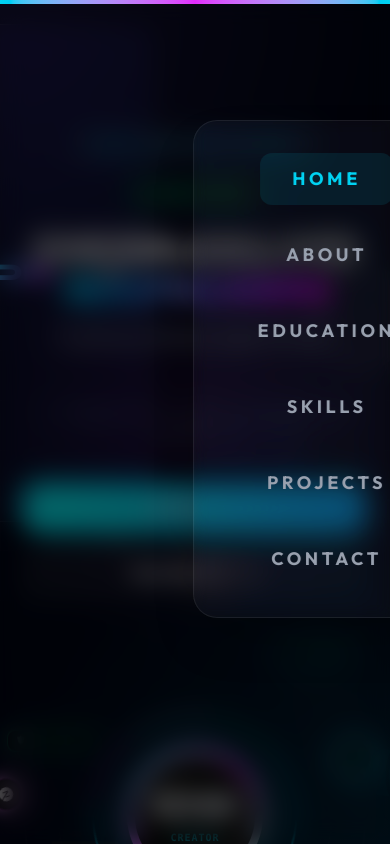
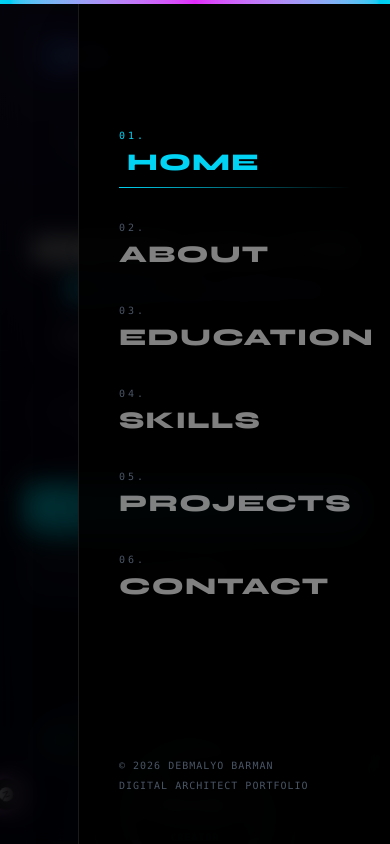
Before and after one commit to debmalyo-hub07/Portfolio, a Next.js app: page / in a window 390 px wide. Both pictures are taken after a click on the button 321 px from the left and 57 px from the top of the page. Shown: the top 844 px of the page. Built offline with nearby package versions, Linux system fonts and the light colour scheme.

Commit message:
Fix: Synchronized final mobile UI refinements; eliminated persistent left edge artifacts and ghost blurred panels.

```diff
--- a/app/globals.css
+++ b/app/globals.css
@@ -48,8 +48,9 @@ h1, h2, h3, .heading-font {
     linear-gradient(var(--panel-border) 1px, transparent 1px),
     linear-gradient(90deg, var(--panel-border) 1px, transparent 1px);
   background-size: 50px 50px;
-  mask-image: radial-gradient(circle at center, black, transparent 80%);
-  opacity: 0.4;
+  /* Fade out edges to prevent 1px lines at viewport borders */
+  mask-image: radial-gradient(circle at center, black 30%, transparent 95%);
+  opacity: 0.3;
 }
 
 /* Custom Utilities */
--- a/components/layout/Navbar.tsx
+++ b/components/layout/Navbar.tsx
@@ -85,10 +85,10 @@ export default function Navbar() {
     const target = document.getElementById(id);
     if (!target) return;
 
-    // Force an immediate unlock and close
+    // Immediately close menu
     closeMenu();
 
-    // Small delay to allow the state update and body unlock to propagate
+    // Small delay to allow sidebar to start closing
     setTimeout(() => {
       if (lenis) {
         lenis.scrollTo(`#${id}`, {
@@ -96,11 +96,10 @@ export default function Navbar() {
           easing: (t) => Math.min(1, 1.001 - Math.pow(2, -10 * t))
         });
       } else {
-        // Native fallback - extremely resilient
         target.scrollIntoView({ behavior: "smooth", block: "start" });
       }
       setActive(id);
-    }, 150);
+    }, 300);
   };
 
   return (
@@ -110,12 +109,14 @@ export default function Navbar() {
         style={{ scaleX }}
       />
 
-      <nav className="fixed top-0 w-full z-50 flex justify-center px-6 py-6 md:px-6">
+      <nav className="fixed top-0 w-full z-50 flex justify-center p-6 pointer-events-none">
         <motion.div
           initial={{ y: -20, opacity: 0 }}
           animate={{ y: 0, opacity: 1 }}
-          className={`panel relative px-6 py-3 flex items-center justify-between md:justify-center gap-8 md:gap-12 w-full max-w-4xl z-50 ${mounted ? "transition-all duration-500" : "transition-none"} ${
-            scrolled
+          className={`panel relative px-6 py-3 flex items-center justify-between md:justify-center gap-8 md:gap-12 w-full max-w-4xl z-50 pointer-events-auto ${mounted ? "transition-all duration-500" : "transition-none"} ${
+            isOpen
+              ? "bg-transparent border-transparent backdrop-blur-none shadow-none"
+              : scrolled
                 ? "bg-black/40 shadow-2xl border-white/20 backdrop-blur-xl"
                 : "bg-transparent border-transparent"
           }`}
@@ -145,9 +146,6 @@ export default function Navbar() {
                   mounted && active === item ? "bg-cyan-500/15 rounded-full border border-cyan-400/30 shadow-[0_0_20px_rgba(34,211,238,0.3)]" : ""
                 }`}
               >
-                <motion.div
-                  className="absolute inset-0 bg-white/5 rounded-full opacity-0 group-hover:opacity-100 transition-opacity duration-300 -z-10"
-                />
                 <motion.span
                   className={`relative z-10 text-xs font-bold tracking-[0.2em] uppercase transition-colors duration-300 ${
                     mounted && active === item ? "text-cyan-400" : "text-gray-400 group-hover:text-white"
@@ -162,68 +160,85 @@ export default function Navbar() {
           <motion.button
             whileHover={{ scale: 1.1 }}
             whileTap={{ scale: 0.9 }}
-            className="md:hidden text-white p-2 relative z-[60]"
+            className="md:hidden text-white p-2 relative z-[70] pointer-events-auto"
             onClick={() => setIsOpen(!isOpen)}
             aria-label="Toggle Menu"
           >
-            <AnimatePresence mode="wait">
-              {isOpen ? (
+            <div className="relative w-6 h-6">
               <motion.div
-                  key="close"
-                  initial={{ rotate: -90, opacity: 0 }}
-                  animate={{ rotate: 0, opacity: 1 }}
-                  exit={{ rotate: 90, opacity: 0 }}
-                  transition={{ duration: 0.2 }}
-                >
-                  <FiX size={24} />
-                </motion.div>
-              ) : (
+                animate={isOpen ? { rotate: 45, y: 8 } : { rotate: 0, y: 0 }}
+                className="absolute top-0 left-0 w-6 h-0.5 bg-white origin-center"
+              />
               <motion.div
-                  key="menu"
-                  initial={{ rotate: 90, opacity: 0 }}
-                  animate={{ rotate: 0, opacity: 1 }}
-                  exit={{ rotate: -90, opacity: 0 }}
-                  transition={{ duration: 0.2 }}
-                >
-                  <FiMenu size={24} />
-                </motion.div>
-              )}
-            </AnimatePresence>
+                animate={isOpen ? { opacity: 0, x: 20 } : { opacity: 1, x: 0 }}
+                className="absolute top-[10px] left-0 w-6 h-0.5 bg-white"
+              />
+              <motion.div
+                animate={isOpen ? { rotate: -45, y: -8 } : { rotate: 0, y: 0 }}
+                className="absolute bottom-0 left-0 w-6 h-0.5 bg-white origin-center"
+              />
+            </div>
           </motion.button>
         </motion.div>
 
         <AnimatePresence>
           {isOpen && (
             <>
+              {/* Backing Overlay */}
               <motion.div
                 initial={{ opacity: 0 }}
                 animate={{ opacity: 1 }}
                 exit={{ opacity: 0 }}
-                className="fixed inset-0 bg-black/60 backdrop-blur-md z-[55] md:hidden"
+                className="fixed inset-0 bg-black/80 backdrop-blur-md z-[60] md:hidden pointer-events-auto"
                 onClick={closeMenu}
               />
+
+              {/* Sidebar */}
               <motion.div
-                initial={{ opacity: 0, y: -20, scale: 0.95 }}
-                animate={{ opacity: 1, y: 0, scale: 1 }}
-                exit={{ opacity: 0, y: -20, scale: 0.95 }}
-                className="fixed top-24 left-1/2 -translate-x-1/2 panel p-8 flex flex-col items-center gap-6 md:hidden backdrop-blur-2xl bg-black/80 border-white/20 shadow-2xl z-[58] w-[85%] max-w-xs"
+                initial={{ x: "100%" }}
+                animate={{ x: 0 }}
+                exit={{ x: "100%" }}
+                transition={{ type: "spring", damping: 25, stiffness: 200 }}
+                className="fixed top-0 right-0 bottom-0 w-[80%] max-w-sm bg-black/90 border-l border-white/10 shadow-2xl z-[65] md:hidden flex flex-col pt-32 px-10 gap-8 pointer-events-auto overflow-y-auto"
               >
+                <div className="flex flex-col gap-8">
                   {links.map((item, i) => (
                     <motion.button
                       key={item}
                       onClick={() => scrollToSection(item)}
-                    initial={{ opacity: 0, y: 15 }}
-                    animate={{ opacity: 1, y: 0 }}
-                    transition={{ delay: i * 0.1, duration: 0.5, ease: [0.22, 1, 0.36, 1] }}
-                    whileHover={{ scale: 1.1, color: "#00f0ff" }}
+                      initial={{ opacity: 0, x: 20 }}
+                      animate={{ opacity: 1, x: 0 }}
+                      transition={{ delay: 0.1 + i * 0.1 }}
                       whileTap={{ scale: 0.95 }}
-                    className={`text-lg font-bold tracking-[0.2em] uppercase cursor-pointer transition-all duration-300 px-8 py-3 text-center ${
-                      active === item ? "text-cyan-400 bg-cyan-400/10 rounded-xl" : "text-gray-400 hover:text-white"
-                    }`}
+                      className="group flex flex-col items-start gap-1"
                     >
+                      <span className={`text-[10px] font-mono tracking-[0.3em] uppercase ${active === item ? "text-cyan-400" : "text-gray-600"}`}>
+                        0{i + 1}.
+                      </span>
+                      <span className={`text-2xl font-black heading-font tracking-wider uppercase transition-all duration-300 ${
+                        active === item ? "text-cyan-400 translate-x-2" : "text-white/50 group-hover:text-white"
+                      }`}>
                         {item}
+                      </span>
+                      <AnimatePresence>
+                        {active === item && (
+                          <motion.div
+                            initial={{ width: 0 }}
+                            animate={{ width: "100%" }}
+                            className="h-px bg-gradient-to-r from-cyan-400 to-transparent mt-1"
+                          />
+                        )}
+                      </AnimatePresence>
                     </motion.button>
                   ))}
+                </div>
+
+                <div className="mt-auto pb-12">
+                  <p className="text-[10px] font-mono text-gray-600 uppercase tracking-widest leading-loose">
+                    &copy; 2026 DEBMALYO BARMAN<br />
+                    DIGITAL ARCHITECT PORTFOLIO
+                  </p>
+                </div>
               </motion.div>
             </>
           )}
--- a/components/sections/Hero.tsx
+++ b/components/sections/Hero.tsx
@@ -245,7 +245,7 @@ export default function Hero() {
           </motion.div>
 
           <motion.div
-            className="absolute top-[25%] left-[-5%] sm:top-[35%] sm:left-[0%] glass border border-emerald-400/40 px-2 py-1 sm:px-3 sm:py-1.5 rounded-lg text-[8px] sm:text-xs font-mono text-emerald-400 shadow-[0_0_20px_rgba(16,185,129,0.3)] bg-black/50 backdrop-blur-md z-20"
+            className="absolute top-[25%] left-[5%] sm:top-[35%] sm:left-[0%] glass border border-emerald-400/40 px-2 py-1 sm:px-3 sm:py-1.5 rounded-lg text-[8px] sm:text-xs font-mono text-emerald-400 shadow-[0_0_20px_rgba(16,185,129,0.3)] bg-black/50 backdrop-blur-md z-20"
             animate={{ y: [0, -8, 0] }}
             transition={{ duration: 3, repeat: Infinity, ease: "easeInOut", delay: 0.5 }}
           >
```
Also changed, not shown: components/sections/Education.tsx (+2 -28 lines). Lines whose indentation alone changed are shown as unchanged.
